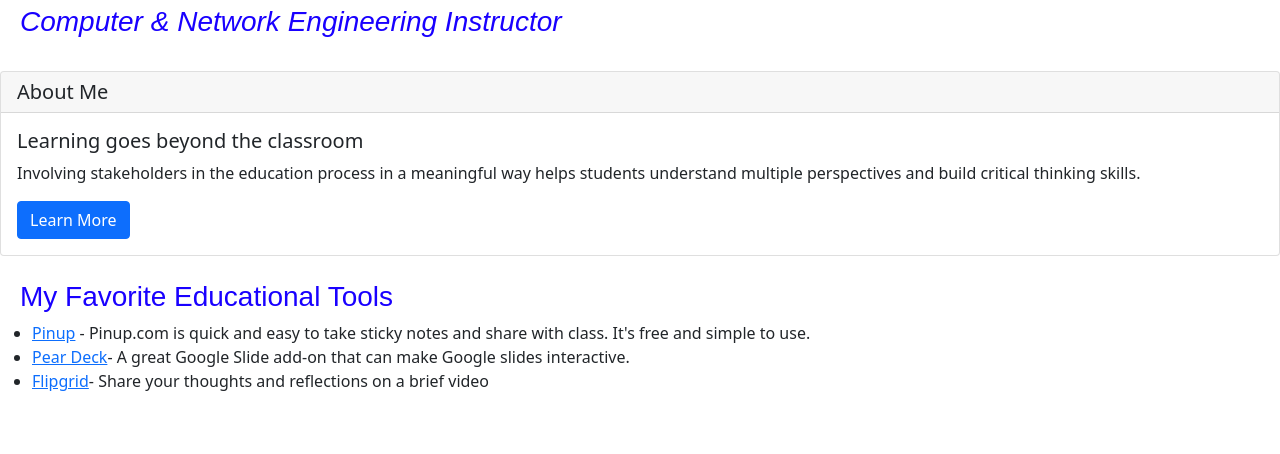
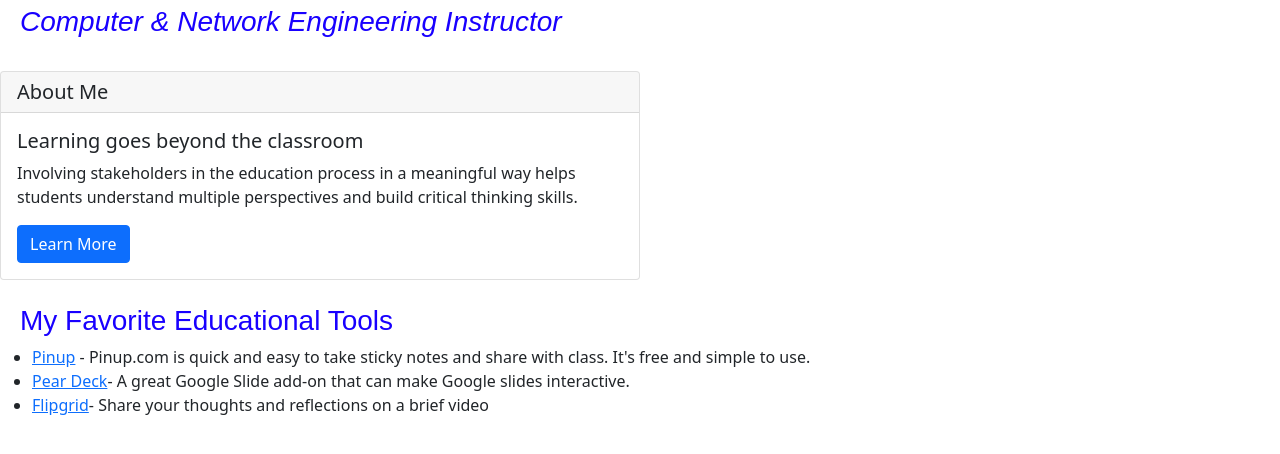
Before and after one commit to dshang2/Dongjian-Shang, a plain HTML site: page index.html in a window 1280 px wide. Shown: the part 104-558 px from the top of the page. Drawn offline with nearby package versions, Linux system fonts and the light colour scheme.

Commit message:
Update mystyle.css

```diff
--- a/mystyle.css
+++ b/mystyle.css
@@ -1,4 +1,6 @@
-
+.card{
+  width: 50%;
+}
 
 body {
     background-color: rgb(255, 255, 255);
```
